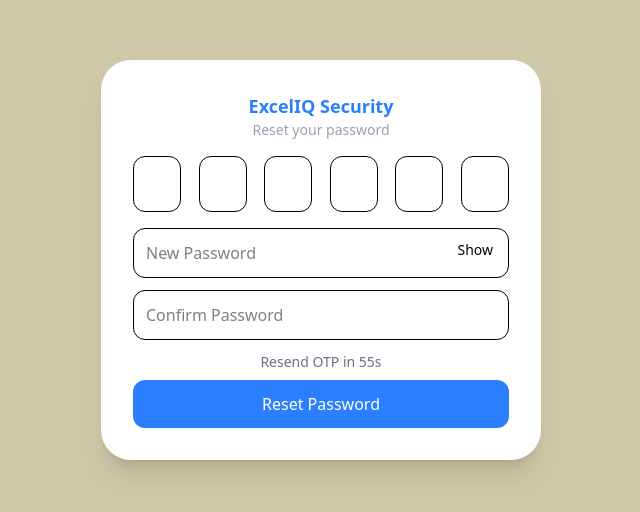
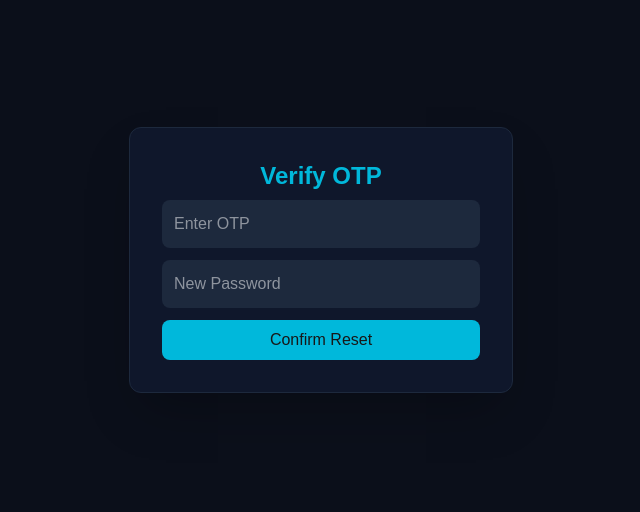
Before and after one commit to digipodium/ExcelIQ, a Next.js app in the folder frontend/: page /reset-password in a window 1280 px wide. Shown: the part 140-652 px from the top of the page, without its empty margins (319-959 px from the left). Built offline with nearby package versions, Linux system fonts and the light colour scheme.

Commit message:
feat: redesign Forgot Password and Reset Password pages with improved UI and functionality

```diff
--- a/frontend/src/app/forgetpassword/page.jsx
+++ b/frontend/src/app/forgetpassword/page.jsx
@@ -36,38 +36,27 @@
     setLoading(false);
   };
 
-  return (
-    <div className="min-h-screen bg-[#cfc8a8] flex items-center justify-center">
-      <div className="bg-white w-[420px] rounded-[28px] shadow-xl p-8 relative">
+ return (
+    <div className="min-h-screen bg-[#0b0f1a] flex items-center justify-center p-4">
+      <form onSubmit={sendOtp} className="bg-slate-900 p-8 rounded-xl border border-slate-800 w-96 shadow-2xl text-center">
+        <h2 className="text-2xl text-purple-500 font-bold mb-4 ">Forgot Password</h2>
+        <p className='text-white text-sm mb-6 '>Enter email to receive a 6-digit OTP.</p>
 
-        <h2 className="text-center text-blue-500 text-xl font-semibold mt-4">
-          Reset your password
-        </h2>
+           <input type="email" placeholder='Enter your Email' className='w-full p-3 bg-slate-800 text-black rounded-lg outline-none border border-slate-700 focus:border-cyan-600 transition-all mb-6'
+           onChange={(e)=>{
+            setEmail(e.target.value)
+           }} required />
 
-        <form onSubmit={sendOtp} className="mt-6">
-
-          <input
-            type="email"
-            placeholder="Enter your ExcelIQ email"
-            className="w-full h-14 px-4 border rounded-xl"
-            value={email}
-            onChange={(e) => setEmail(e.target.value)}
-            required
-          />
-
-          <button
+           <button
             disabled={loading}
-            className="w-full mt-5 bg-blue-500 text-white py-3 rounded-xl flex items-center justify-center"
-          >
-            {loading ? (
-              <div className="w-5 h-5 border-2 border-white border-t-transparent rounded-full animate-spin"></div>
-            ) : (
-              "Send Code"
-            )}
+            className="w-full py-3 bg-gradient-to-r from-cyan-500 to-blue-500 text-white font-bold rounded-lg hover:from-cyan-400 hover:to-blue-400 transition duration-300 shadow-2xl disabled:opacity-50">
+            {loading ? "Sending OTP..." : "Get OTP"}
           </button>
 
-        </form>
-      </div>
+           <div className='mt-4 text-center'>
+            <a href='/auth/login' className='text-sm font-semibold text-cyan-500 hover:underline'>Back to Login</a>
+           </div>
+      </form>
     </div>
   );
 }
--- a/frontend/src/app/globals.css
+++ b/frontend/src/app/globals.css
@@ -1 +1,42 @@
 @import "tailwindcss";
+
+:root {
+  --background: #ffffff;
+  --foreground: #171717;
+}
+
+@theme inline {
+  --color-background: var(--background);
+  --color-foreground: var(--foreground);
+  --font-sans: var(--font-geist-sans);
+  --font-mono: var(--font-geist-mono);
+}
+
+@media (prefers-color-scheme: dark) {
+  :root {
+    --background: #0a0a0a;
+    --foreground: #ededed;
+  }
+}
+
+body {
+  background: var(--background);
+  color: var(--foreground);
+  font-family: Arial, Helvetica, sans-serif;
+}
+
+/* Autofill background aur text color fix karne ke liye */
+input:-webkit-autofill,
+input:-webkit-autofill:hover,
+input:-webkit-autofill:focus,
+input:-webkit-autofill:active {
+    -webkit-background-clip: text;
+    -webkit-text-fill-color: white !important; /* Text ko white rakhega */
+    transition: background-color 5000s ease-in-out 0s; /* Background color ko change hone se rokega */
+    box-shadow: inset 0 0 20px 20px #1e293b20; /* Light shadow optional hai */
+}
+
+/* Input focus hone par border color change na ho uske liye */
+input:focus {
+    outline: none !important;
+}
--- a/frontend/src/app/reset-password/page.jsx
+++ b/frontend/src/app/reset-password/page.jsx
@@ -7,80 +7,19 @@
   const searchParams = useSearchParams();
   const email = searchParams.get("email");
 
-  const [otp, setOtp] = useState(["", "", "", "", "", ""]);
+  const [otp, setOtp] = useState("");
   const [password, setPassword] = useState("");
-  const [confirm, setConfirm] = useState("");
-  const [show, setShow] = useState(false);
   const [loading, setLoading] = useState(false);
   const [message, setMessage] = useState("");
-  const [timer, setTimer] = useState(60);
 
-  // countdown timer
-  useEffect(() => {
-    if (timer === 0) return;
-
-    const interval = setInterval(() => {
-      setTimer((prev) => prev - 1);
-    }, 1000);
-
-    return () => clearInterval(interval);
-  }, [timer]);
-
-  const handleChange = (value, index) => {
-    if (!/^[0-9]*$/.test(value)) return;
-
-    const newOtp = [...otp];
-    newOtp[index] = value;
-    setOtp(newOtp);
-
-    if (value && index < 5) {
-      document.getElementById(`otp-${index + 1}`).focus();
-    }
-  };
-
-  // RESEND OTP
-  const resendOtp = async () => {
-    try {
-      setTimer(60);
-
-      await fetch("http://localhost:5000/user/forgot-password", {
-        method: "POST",
-        headers: {
-          "Content-Type": "application/json",
-        },
-        body: JSON.stringify({ email }),
-      });
-
-      setMessage("New OTP sent to email");
-
-    } catch (error) {
-      setMessage("Failed to resend OTP");
-    }
-  };
-
-  // SUBMIT
+  // ✅ handleSubmit MUST BE HERE
   const handleSubmit = async (e) => {
     e.preventDefault();
 
-    const enteredOtp = otp.join("");
-
-    if (enteredOtp.length !== 6) {
-      setMessage("Enter complete OTP");
+    if (otp.length !== 6) {
+      setMessage("Enter valid OTP");
       return;
     }
-
-    if (!password) {
-      setMessage("Enter new password");
-      return;
-    }
-
-    if (password !== confirm) {
-      setMessage("Passwords do not match");
-      return;
-    }
-
-    setLoading(true);
-    setMessage("");
 
     try {
       const res = await fetch(
@@ -92,7 +31,7 @@
           },
           body: JSON.stringify({
             email,
-            otp: enteredOtp,
+            otp,
             password,
           }),
         }
@@ -101,119 +40,49 @@
       const data = await res.json();
 
       if (res.ok) {
-        setMessage("Password reset successful");
-
-        setTimeout(() => {
-          router.push("/login");
-        }, 1200);
-
+        router.push("/login"); // change if needed
       } else {
         setMessage(data.message);
       }
-
-    } catch (error) {
+    } catch (err) {
       setMessage("Server error");
     }
-
-    setLoading(false);
   };
 
+  // ✅ RETURN AFTER FUNCTION
   return (
-    <div className="min-h-screen bg-[#cfc8a8] flex items-center justify-center">
-
-      <div className="bg-white w-[440px] rounded-[30px] shadow-xl p-8">
-
-        <h2 className="text-center text-blue-500 text-lg font-semibold">
-          ExcelIQ Security
+    <div className="min-h-screen bg-[#0b0f1a] flex items-center justify-center p-4">
+      <form
+        onSubmit={handleSubmit}
+        className="bg-slate-900 p-8 rounded-xl border border-slate-800 w-96 shadow-2xl"
+      >
+        <h2 className="text-2xl text-cyan-500 font-bold mb-2 text-center">
+          Verify OTP
         </h2>
 
-        <p className="text-center text-gray-400 text-sm mb-4">
-          Reset your password
-        </p>
-
-        <form onSubmit={handleSubmit}>
-
-          {/* OTP BOXES */}
-          <div className="flex justify-between mb-4">
-            {otp.map((digit, index) => (
         <input
-                key={index}
-                id={`otp-${index}`}
           type="text"
-                maxLength="1"
-                value={digit}
-                onChange={(e) =>
-                  handleChange(e.target.value, index)
-                }
-                className="w-12 h-14 border rounded-xl text-center text-lg"
-              />
-            ))}
-          </div>
-
-          {/* PASSWORD */}
-          <div className="relative mb-3">
-            <input
-              type={show ? "text" : "password"}
-              placeholder="New Password"
-              className="w-full p-3 border rounded-xl"
-              value={password}
-              onChange={(e) => setPassword(e.target.value)}
+          maxLength="6"
+          placeholder="Enter OTP"
+          onChange={(e) => setOtp(e.target.value)}
+          className="w-full p-3 bg-slate-800 text-white rounded-lg mb-3"
         />
 
-            <span
-              onClick={() => setShow(!show)}
-              className="absolute right-4 top-3 cursor-pointer text-sm"
-            >
-              {show ? "Hide" : "Show"}
-            </span>
-          </div>
-
-          {/* CONFIRM PASSWORD */}
         <input
           type="password"
-            placeholder="Confirm Password"
-            className="w-full p-3 border rounded-xl mb-3"
-            value={confirm}
-            onChange={(e) => setConfirm(e.target.value)}
+          placeholder="New Password"
+          onChange={(e) => setPassword(e.target.value)}
+          className="w-full p-3 bg-slate-800 text-white rounded-lg mb-3"
         />
 
-          {/* TIMER */}
-          <div className="text-center text-sm text-gray-500 mb-2">
-            {timer > 0 ? (
-              <>Resend OTP in {timer}s</>
-            ) : (
-              <button
-                type="button"
-                onClick={resendOtp}
-                className="text-blue-600 font-medium"
-              >
-                Resend OTP
-              </button>
-            )}
-          </div>
-
-          {/* MESSAGE */}
         {message && (
-            <p className="text-center text-sm text-red-500 mb-3">
-              {message}
-            </p>
+          <p className="text-red-400 text-sm text-center">{message}</p>
         )}
 
-          {/* BUTTON */}
-          <button
-            disabled={loading}
-            className="w-full bg-blue-500 text-white py-3 rounded-xl flex justify-center"
-          >
-            {loading ? (
-              <div className="w-5 h-5 border-2 border-white border-t-transparent rounded-full animate-spin"></div>
-            ) : (
-              "Reset Password"
-            )}
+        <button className="w-full py-2 bg-cyan-500 rounded-lg">
+          Confirm Reset
         </button>
-
       </form>
-
-      </div>
     </div>
   );
 }
```
Lines whose indentation alone changed are shown as unchanged.
